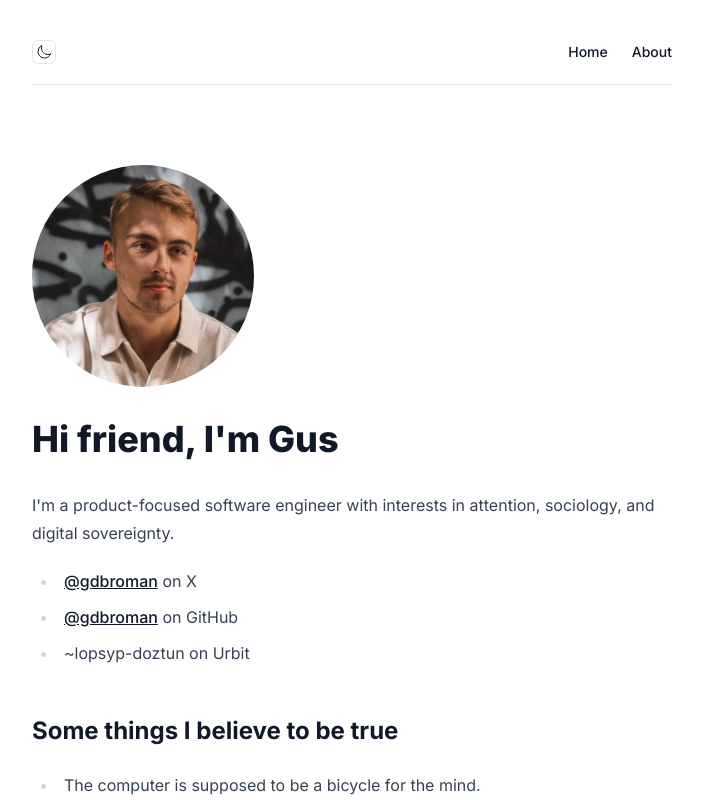
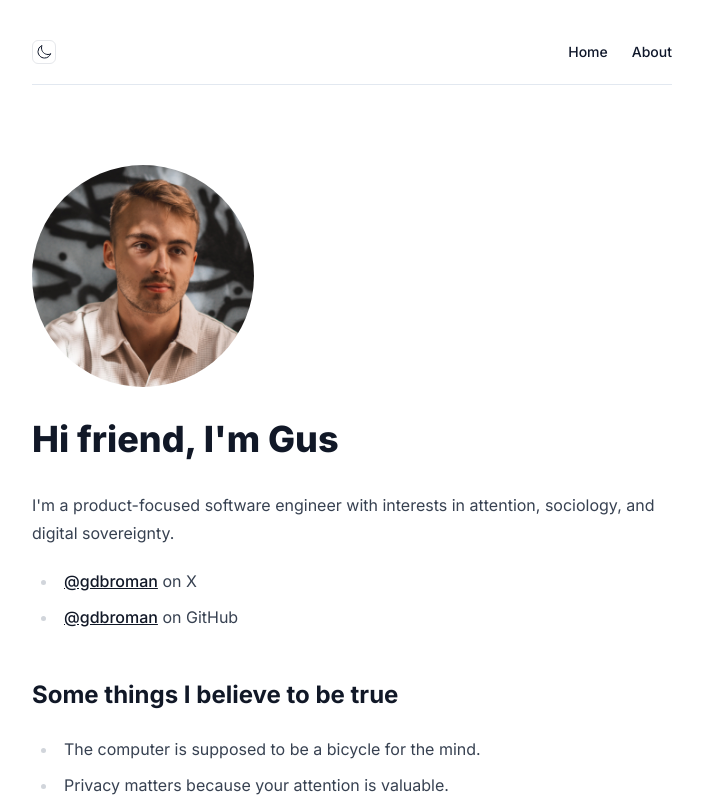
Before and after one commit to gdbroman/broman.blog, a Next.js app: page /about in a window 1280 px wide. Shown: the top 800 px of the page, without its empty margins (288-991 px from the left). Built offline with nearby package versions, Linux system fonts and the light colour scheme.

Commit message:
Goodbye Urbit

```diff
--- a/app/about/page.tsx
+++ b/app/about/page.tsx
@@ -31,7 +31,6 @@ export default function About() {
           </a>{" "}
           on GitHub
         </li>
-        <li>~lopsyp-doztun on Urbit</li>
       </ul>
       <h2>Some things I believe to be true</h2>
       <ul>
```
